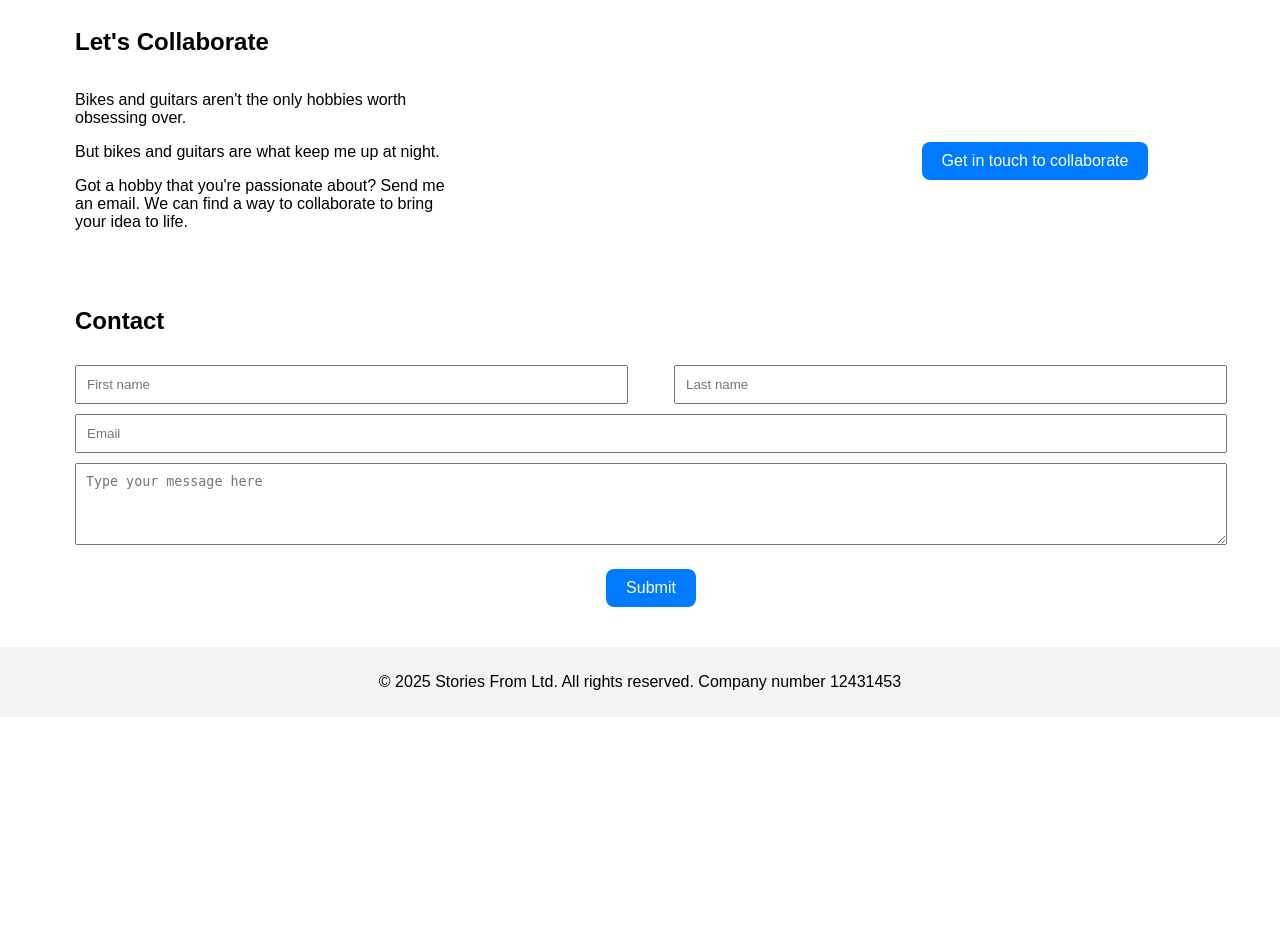
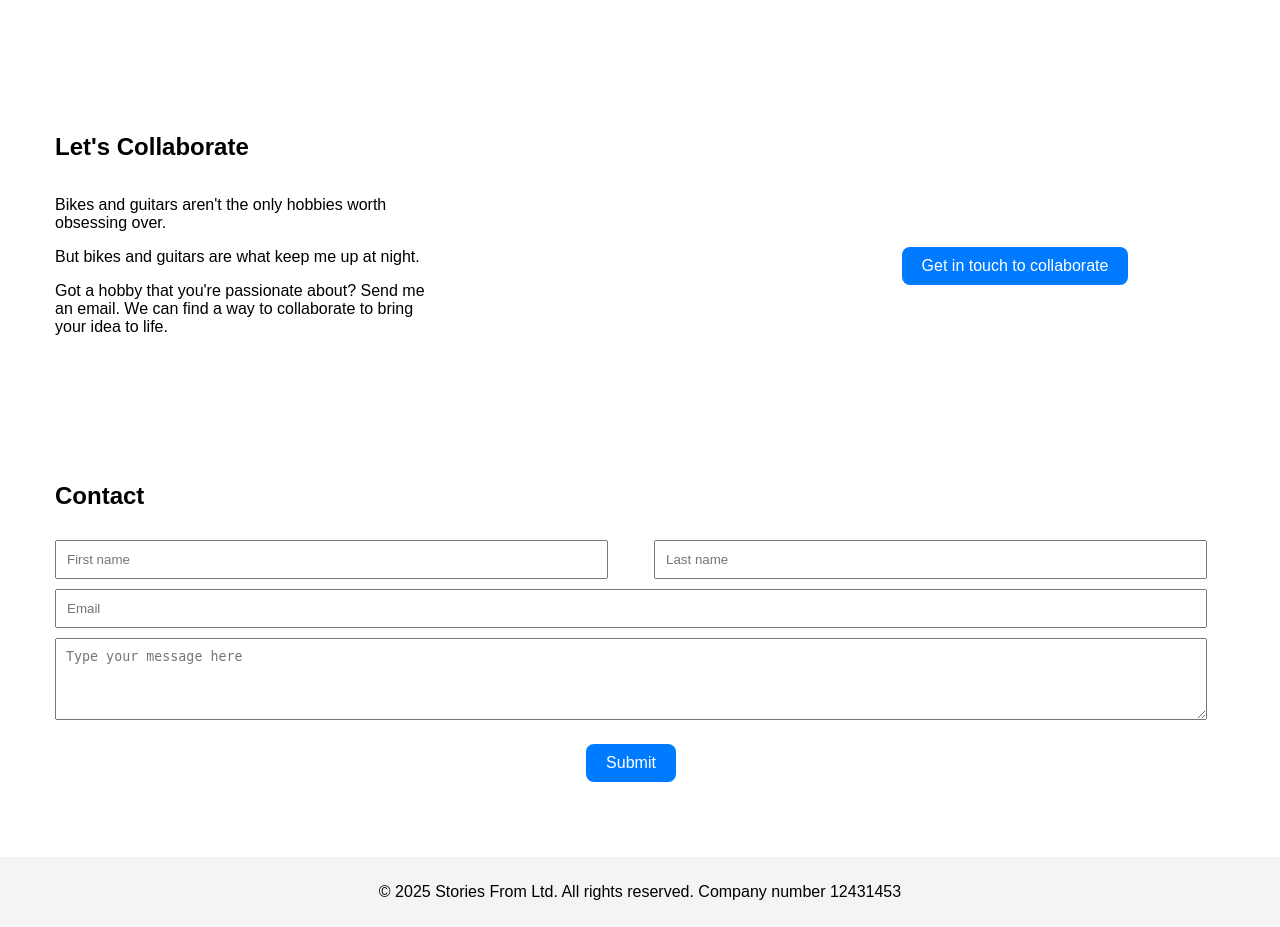
Before and after one commit to ahobbyistspresents/website-test, a PHP site: page / in a window 1280 px wide. Shown: the part 1556-2483 px from the top of the page. Before the commit the page ends 2246 px from the top, so only its background shows below. Run offline with PHP 8.4, Linux system fonts and the light colour scheme.

Commit message:
Update styles.css

```diff
--- a/styles.css
+++ b/styles.css
@@ -58,8 +58,10 @@
             width: 90%;
             padding: 20px;
             text-align: left;
-            margin-left: 55px;
-            margin-right: 55px;
+            padding-left: 55px;
+            padding-bottom: 55px;
+            padding-right: 55px;
+            padding-top: 55px;
 
         }
         .split-container {
```
